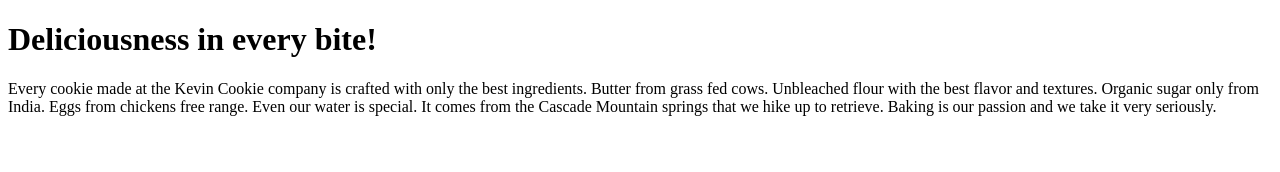
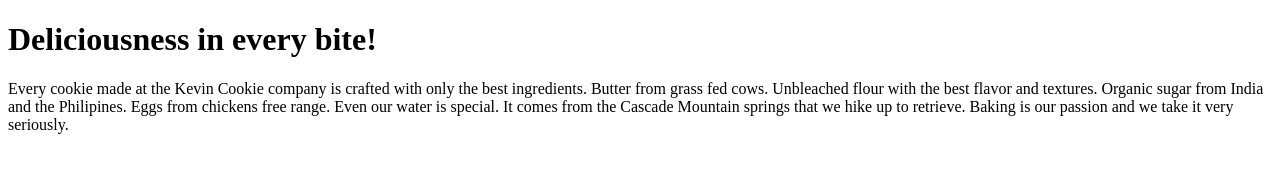
Before and after one commit to elneven/KevinCookieCompany.com, a plain HTML site: page index.htm in a window 1280 px wide. Drawn offline with Linux system fonts and the light colour scheme.

Commit message:
Update index.htm

```diff
--- a/index.htm
+++ b/index.htm
@@ -4,7 +4,7 @@
 
 <h1>Deliciousness in every bite!</h1>
 
-<p>Every cookie made at the Kevin Cookie company is crafted with only the best ingredients. Butter from grass fed cows. Unbleached flour with the best flavor and textures. Organic sugar only from India. Eggs from chickens free range. Even our water is special. It comes from the Cascade Mountain springs that we hike up to retrieve. Baking is our passion and we take it very seriously.</p>
+<p>Every cookie made at the Kevin Cookie company is crafted with only the best ingredients. Butter from grass fed cows. Unbleached flour with the best flavor and textures. Organic sugar from India and the Philipines. Eggs from chickens free range. Even our water is special. It comes from the Cascade Mountain springs that we hike up to retrieve. Baking is our passion and we take it very seriously.</p>
 
 
 </body>
```
